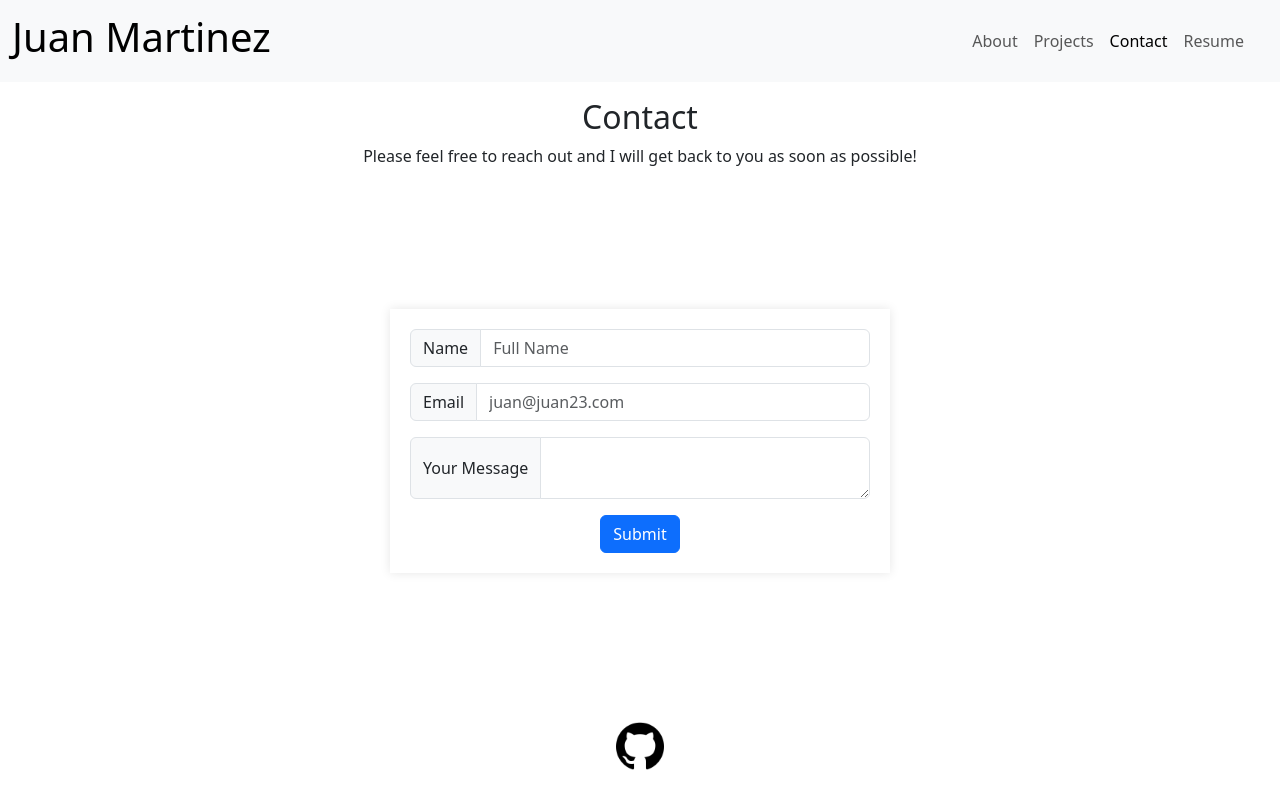
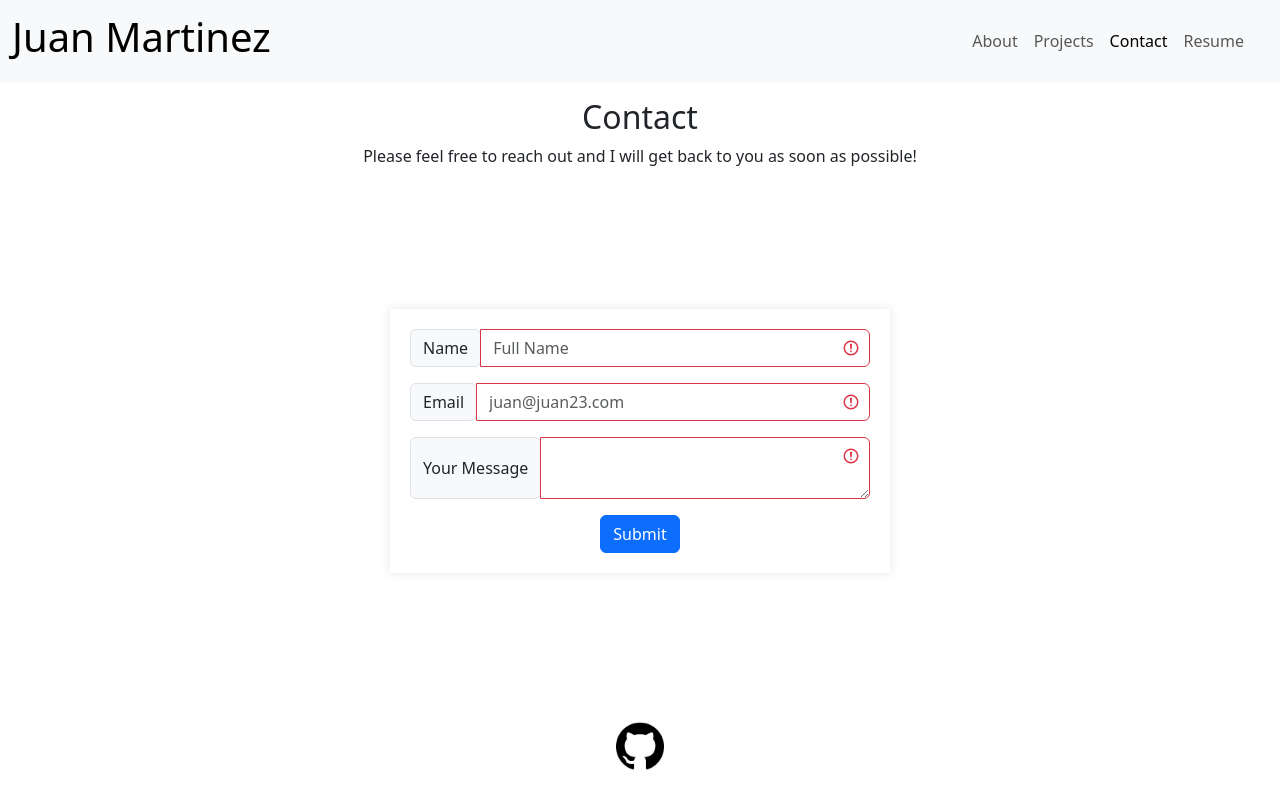
Before and after one commit to juanthtgotaway/Portfol.io, a React (Vite) app: page /Contact in a window 1280 px wide. Built offline with nearby package versions, Linux system fonts and the light colour scheme.

Commit message:
added contact fields

```diff
--- a/src/App.css
+++ b/src/App.css
@@ -35,7 +35,7 @@ form {
 }
 
 .bg-dark:hover {
-  filter: drop-shadow(0 0 2em #3f3f3faa);
+  filter: drop-shadow(0 0 10px #3f3f3faa);
 
 }
 
--- a/src/pages/Contact.jsx
+++ b/src/pages/Contact.jsx
@@ -41,7 +41,7 @@ function contactForm() {
           <h2>Contact</h2>
           <p>Please feel free to reach out and I will get back to you as soon as possible!</p>
           <form onSubmit={handleFormSubmit}>
-            <InputGroup className="name mb-3">
+            <InputGroup hasValidation className="name mb-3">
                 <InputGroup.Text id="basic-addon1">Name</InputGroup.Text>
                 <Form.Control
                     placeholder="Full Name"
@@ -49,10 +49,11 @@ function contactForm() {
                     name="name"
                     onChange ={handleInputChange}
                     value={name}
+                    required isInvalid
                 />
             </InputGroup>
 
-            <InputGroup className="email mb-3">
+            <InputGroup hasValidation className="email mb-3">
                 <InputGroup.Text id="basic-addon2">Email</InputGroup.Text>
                 <Form.Control
                     placeholder="juan@juan23.com"
@@ -60,10 +61,11 @@ function contactForm() {
                     name="email"
                     onChange ={handleInputChange}
                     value={email}
+                    required isInvalid
                 />
             </InputGroup>
 
-            <InputGroup className="message mb-3">
+            <InputGroup hasValidation className="message mb-3">
                 <InputGroup.Text>Your Message</InputGroup.Text>
                 <Form.Control
                     as="textarea"
@@ -71,6 +73,7 @@ function contactForm() {
                     name= "message"
                     onChange={handleInputChange}
                     value={message}
+                    required isInvalid
                 />
             </InputGroup>
 
```
